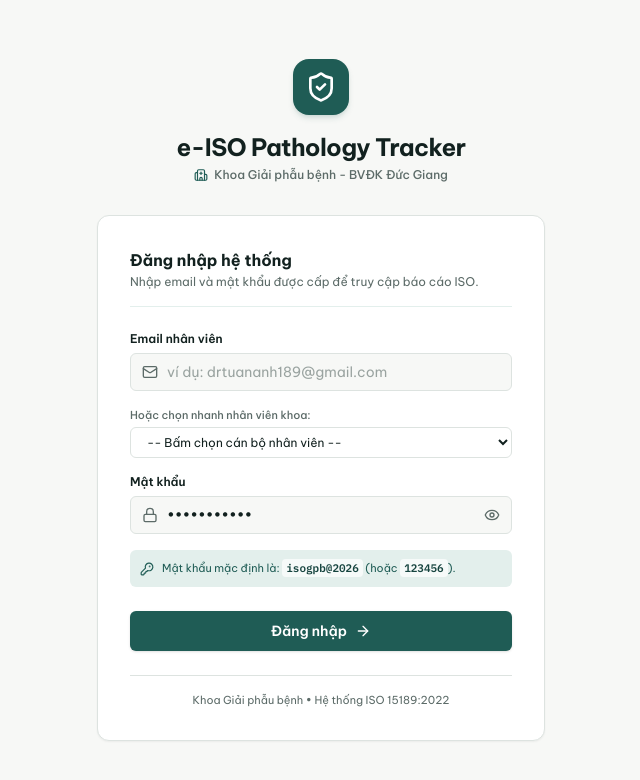
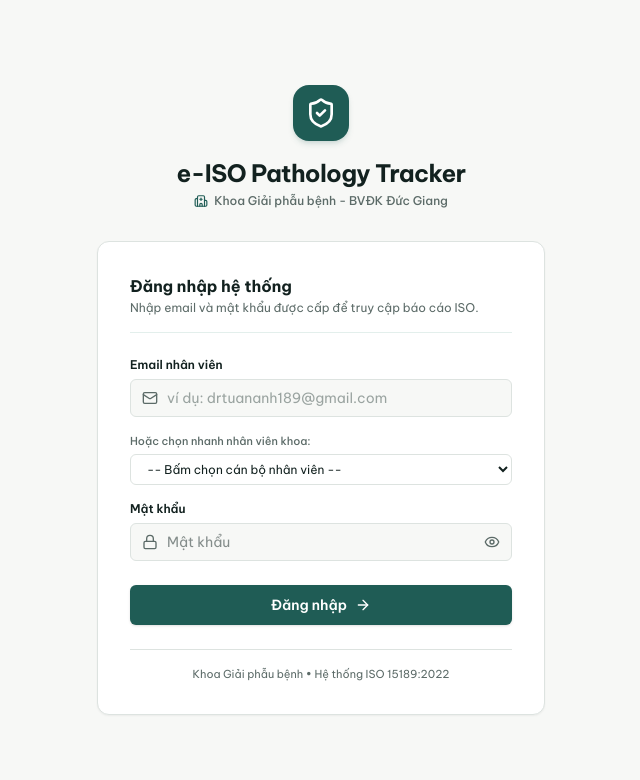
Before and after one commit to benhhocnoikhoacom-ctrl/isogiaiphaubenh, a Next.js app: page /login in a window 1280 px wide. Shown: the top 780 px of the page, without its empty margins (319-959 px from the left). Built offline with nearby package versions, Linux system fonts and the light colour scheme.

Commit message:
fix: require login for dashboard and remove prefilled password and hint

```diff
--- a/app/(dashboard)/layout.tsx
+++ b/app/(dashboard)/layout.tsx
@@ -1,12 +1,20 @@
 import { Header } from "@/components/layout/Header";
+import { auth } from "@/auth";
+import { redirect } from "next/navigation";
 
-export default function DashboardLayout({
+export default async function DashboardLayout({
   children,
 }: {
   children: React.ReactNode;
 }) {
+  const session = await auth();
+
+  if (!session?.user) {
+    redirect("/login");
+  }
+
   return (
-    <div className="flex min-h-screen flex-col bg-zinc-50/50 dark:bg-zinc-950">
+    <div className="flex min-h-screen flex-col bg-[#F7F8F6]">
       <Header />
       <main className="flex-1">
         <div className="mx-auto max-w-screen-2xl p-4 md:p-6 lg:p-8">
--- a/app/login/page.tsx
+++ b/app/login/page.tsx
@@ -11,9 +11,6 @@ import {
   EyeOff,
   ArrowRight,
   AlertCircle,
-  CheckCircle2,
-  User,
-  KeyRound,
   Hospital
 } from "lucide-react";
 
@@ -35,7 +32,7 @@ function LoginForm() {
   const callbackUrl = searchParams.get("callbackUrl") || "/";
 
   const [email, setEmail] = useState("");
-  const [password, setPassword] = useState("isogpb@2026");
+  const [password, setPassword] = useState("");
   const [showPassword, setShowPassword] = useState(false);
   const [isLoading, setIsLoading] = useState(false);
   const [errorMsg, setErrorMsg] = useState("");
@@ -69,7 +66,7 @@ function LoginForm() {
       });
 
       if (res?.error) {
-        setErrorMsg("Email hoặc mật khẩu không chính xác. Mật khẩu mặc định là isogpb@2026.");
+        setErrorMsg("Email hoặc mật khẩu không chính xác. Vui lòng kiểm tra lại.");
         setIsLoading(false);
       } else {
         router.push(callbackUrl);
@@ -172,6 +169,7 @@ function LoginForm() {
                   value={password}
                   onChange={(e) => setPassword(e.target.value)}
                   placeholder="Mật khẩu"
+                  autoComplete="current-password"
                   className="block w-full rounded-md border border-[#DDE3E0] bg-[#F7F8F6] pl-9 pr-10 py-2 text-sm text-[#12211F] focus:bg-white focus:border-[#1F5C55] focus:outline-none focus:ring-1 focus:ring-[#1F5C55] transition-all"
                   required
                 />
@@ -187,14 +185,6 @@ function LoginForm() {
                   )}
                 </button>
               </div>
-            </div>
-
-            {/* Password Notice / Helper */}
-            <div className="flex items-start gap-2 rounded-md bg-[#E3EFEC] p-2.5 text-[11px] text-[#1F5C55]">
-              <KeyRound className="h-3.5 w-3.5 shrink-0 mt-0.5" />
-              <span>
-                Mật khẩu mặc định là: <code className="font-mono font-bold text-[#16443F] bg-white/70 px-1 py-0.5 rounded">isogpb@2026</code> (hoặc <code className="font-mono font-bold text-[#16443F] bg-white/70 px-1 py-0.5 rounded">123456</code>).
-              </span>
             </div>
 
             {/* Submit Button */}
```
